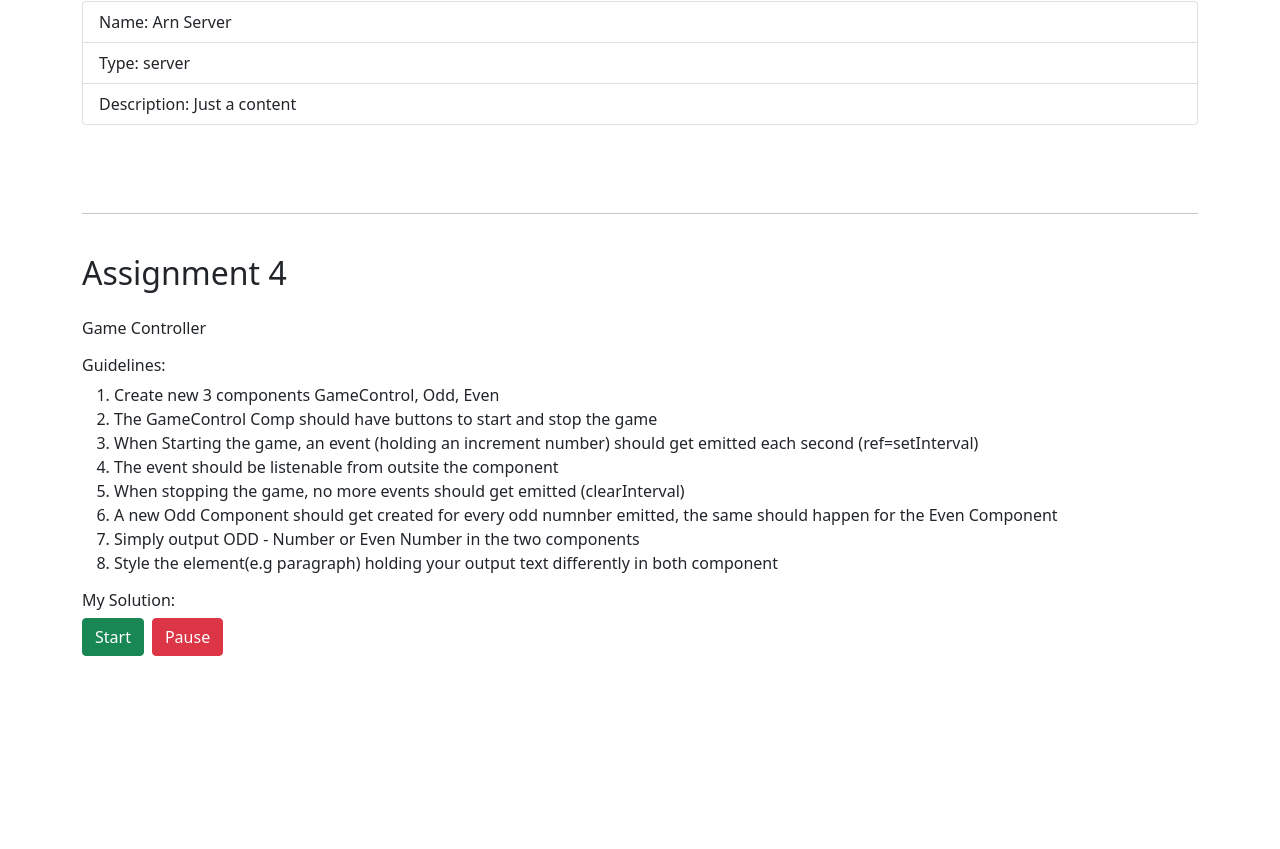
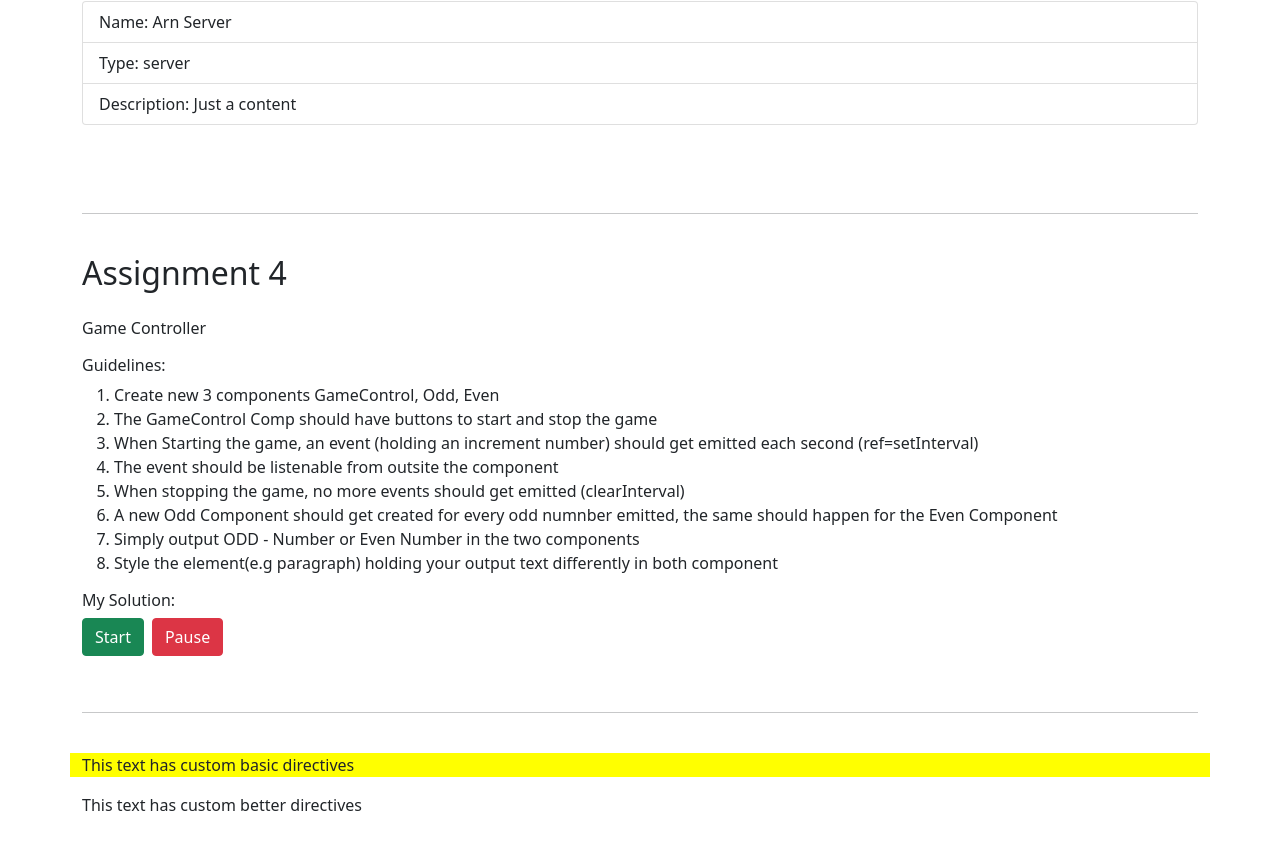
Before and after one commit to jmguevarra/angular-hello-app, an Angular app: page / in a window 1280 px wide. Shown: the part 2452-3301 px from the top of the page. Before the commit the page ends 3148 px from the top, so only its background shows below. Built offline with nearby package versions, Linux system fonts and the light colour scheme.

Commit message:
HostListener, HostBinding, Renderer2

```diff
--- a/src/app/app.component.html
+++ b/src/app/app.component.html
@@ -41,4 +41,10 @@
     <div class="row assignment4-section py-4">
         <app-assignment4></app-assignment4>
     </div>
+
+    <hr><!-- Custom Property and Event Bindind -->
+    <div class="row custom-directives py-4">
+       <p highLightText>This text has custom basic directives</p>
+       <p appBetterHighlights>This text has custom better directives</p>
+    </div>
 </div>
--- a/src/app/app.module.ts
+++ b/src/app/app.module.ts
@@ -15,6 +15,8 @@ import { Assignment4Component } from './assignment4/assignment4.component';
 import { GameControlComponent } from './assignment4/game-control/game-control.component';
 import { OddComponent } from './assignment4/odd/odd.component';
 import { EvenComponent } from './assignment4/even/even.component';
+import { CustomDirectives } from './basic-hightlights/custom-directives';
+import { BetterHighlightsDirective } from './directives/better-highlights.directive';
 
 @NgModule({
   declarations: [
@@ -31,6 +33,8 @@ import { EvenComponent } from './assignment4/even/even.component';
     GameControlComponent,
     OddComponent,
     EvenComponent,
+    CustomDirectives,
+    BetterHighlightsDirective
   ],
   imports: [
     BrowserModule,
--- /dev/null
+++ b/src/app/basic-hightlights/custom-directives.ts
@@ -0,0 +1,12 @@
+import { Directive, ElementRef, OnInit } from "@angular/core";
+
+@Directive({
+    selector: '[highLightText]'
+})
+export class CustomDirectives implements OnInit{
+    constructor(private elementRef: ElementRef){}
+
+    ngOnInit(): void {
+        this.elementRef.nativeElement.style.backgroundColor = 'yellow';
+    }
+}
--- /dev/null
+++ b/src/app/directives/better-highlights.directive.ts
@@ -0,0 +1,28 @@
+import { Directive, ElementRef, Renderer2, OnInit, HostListener, HostBinding } from '@angular/core';
+
+@Directive({
+  selector: '[appBetterHighlights]'
+})
+export class BetterHighlightsDirective implements OnInit {
+  @HostBinding('style.backgroundColor') backgroundColor: string = 'transparent';
+
+  constructor(private elementRef: ElementRef, private renderer: Renderer2) { }
+
+  ngOnInit(){
+    //this.renderer.setStyle(this.elementRef.nativeElement, 'background-color', 'cornflowerblue');
+  }
+
+  /** Hovering Element */
+  @HostListener('mouseenter') mouseover(eventData: Event){
+    //this.renderer.setStyle(this.elementRef.nativeElement, 'background-color', 'cornflowerblue');
+    //or
+    this.backgroundColor = 'cornflowerblue';
+  }
+
+  @HostListener('mouseleave') mouseleave(evenData: Event){
+    //this.renderer.setStyle(this.elementRef.nativeElement, 'background-color', 'transparent');
+    //or
+    this.backgroundColor = 'transparent';
+  }
+   /** End Hovering Element */
+}
```
